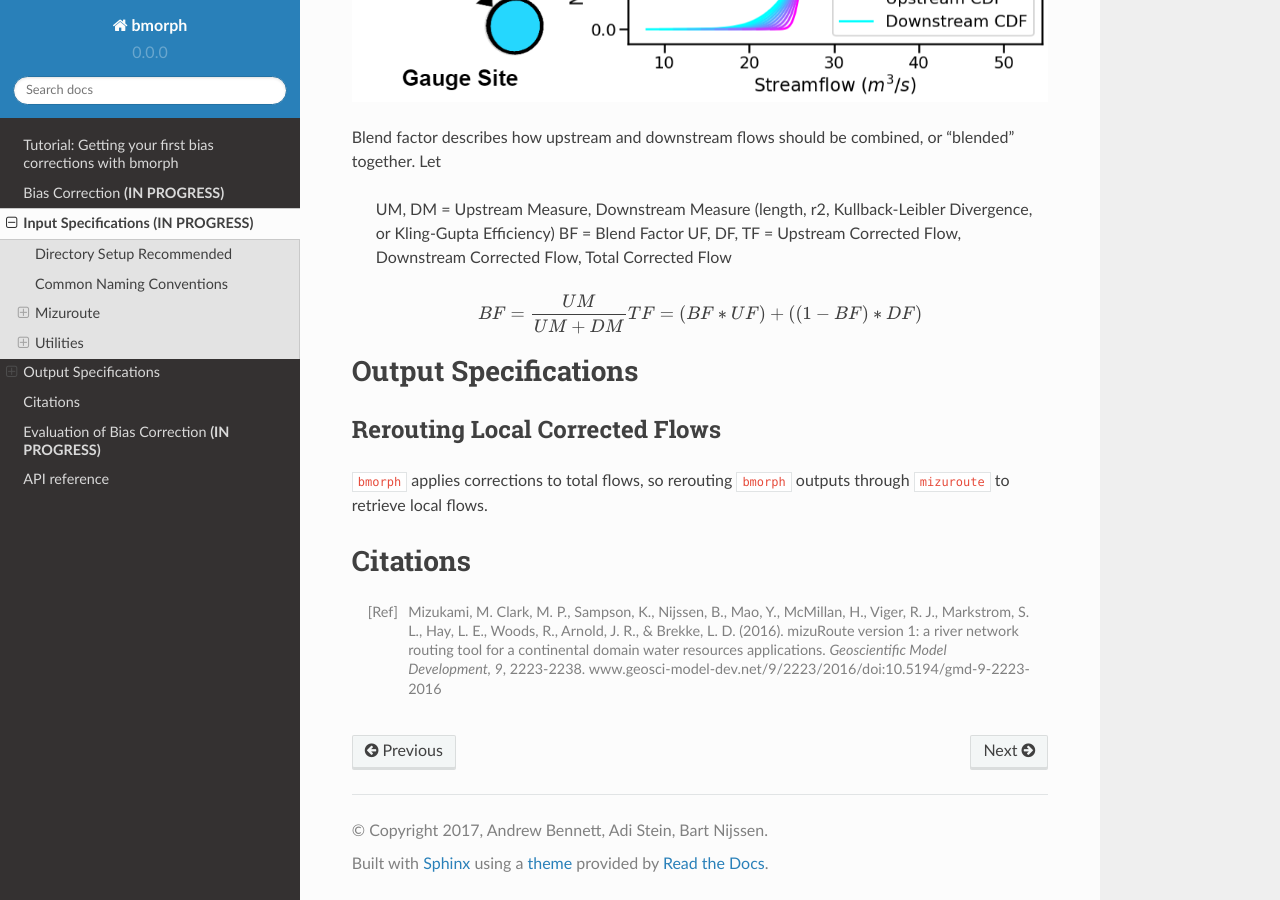
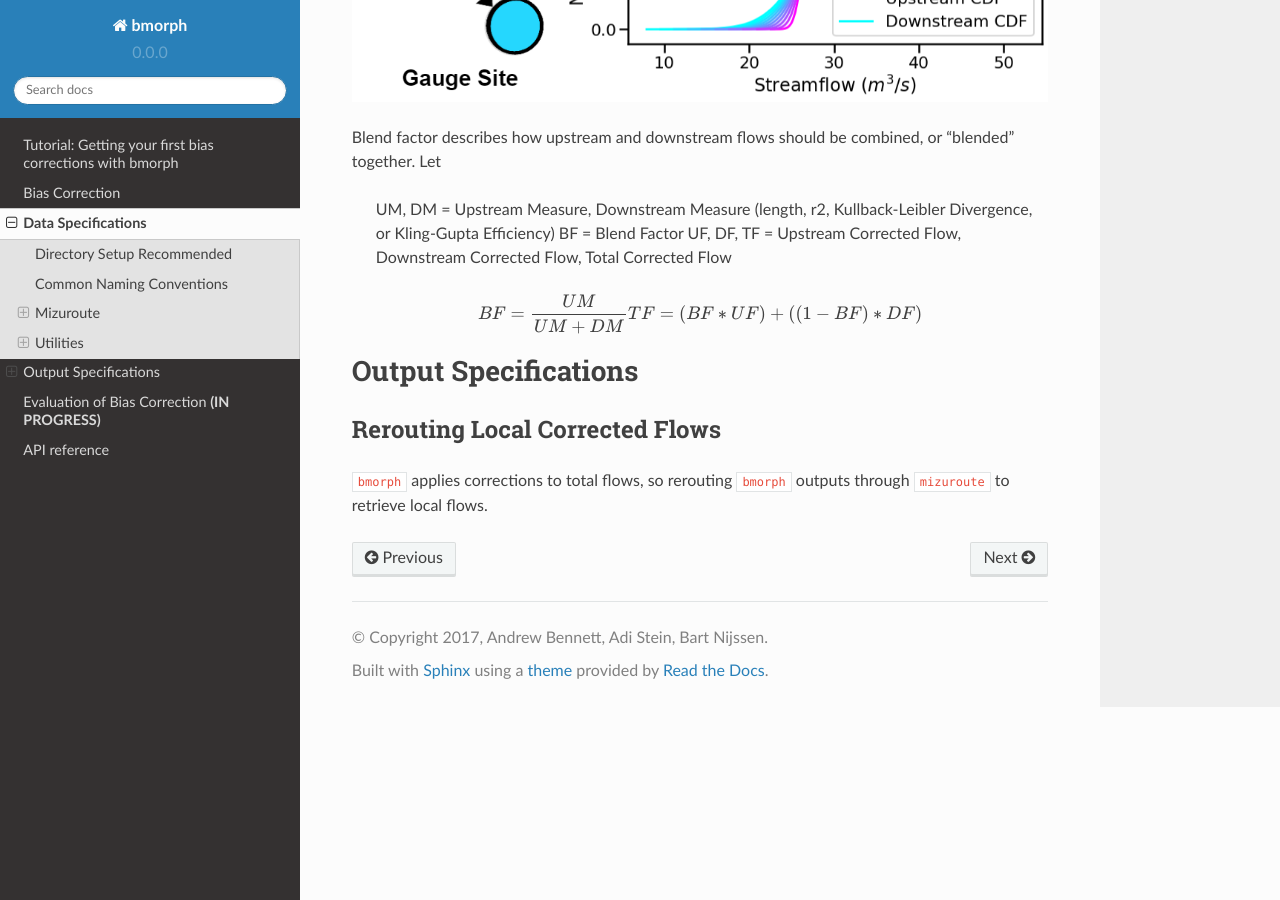
Before and after one commit to UW-Hydro/bmorph, a Sphinx documentation site: the page built from docs/data.rst, in a window 1280 px wide and 900 px high, scrolled down 2214 px. Built offline with Sphinx 7.4.7 and the Read the Docs theme 2.0.0, drawn with Linux system fonts in a browser that asks for light colours; some of the changed text lies outside the part shown.

Commit message:
Filled out data.rst and bias_correction.rst text, figures, references, and the bmorph table

```diff
--- a/docs/data.rst
+++ b/docs/data.rst
@@ -1,5 +1,5 @@
-Input Specifications **(IN PROGRESS)**
-======================================
+Data Specifications
+===================
 
 Directory Setup Recommended
 ---------------------------
@@ -121,8 +121,3 @@
 -------------------------------
 
 ``bmorph`` applies corrections to total flows, so rerouting ``bmorph`` outputs through ``mizuroute`` to retrieve local flows.
-
-Citations
-=========
-
-.. [Ref] Mizukami, M. Clark, M. P., Sampson, K., Nijssen, B., Mao, Y., McMillan, H., Viger, R. J., Markstrom, S. L., Hay, L. E., Woods, R., Arnold, J. R., & Brekke, L. D. (2016). mizuRoute version 1: a river network routing tool for a continental domain water resources applications. *Geoscientific Model Development, 9*, 2223-2238. www.geosci-model-dev.net/9/2223/2016/doi:10.5194/gmd-9-2223-2016
```
Also changed, not shown: docs/bias_correction.rst (+24 -17 lines).
